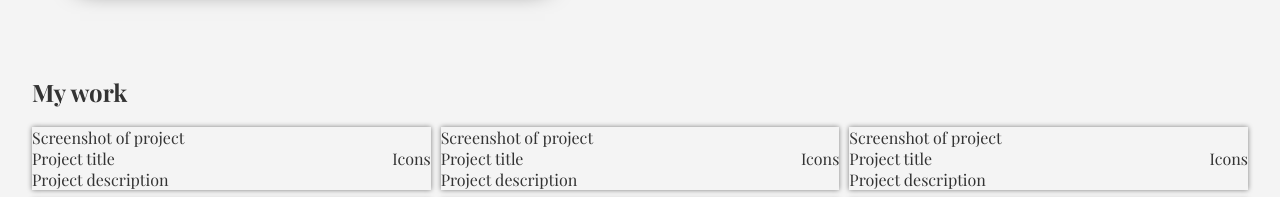
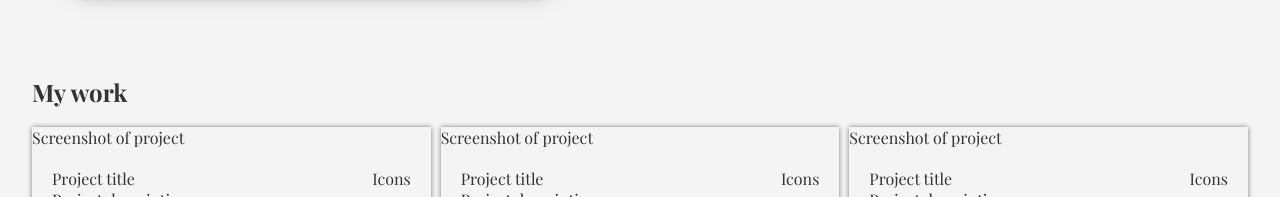
Before and after one commit to joominchoi/homepage, a website: page index.html in a window 1280 px wide. Shown: the part 687-884 px from the top of the page. Drawn offline with nearby package versions, Linux system fonts and the light colour scheme.

Commit message:
Update padding of project information

```diff
--- a/styles.css
+++ b/styles.css
@@ -149,6 +149,10 @@ main {
   box-shadow: 0px 0px 5px rgba(0, 0, 0, 0.488);
 }
 
+.project-information {
+  padding: 20px;
+}
+
 .project-title-icons {
   display: flex;
   justify-content: space-between;
```
